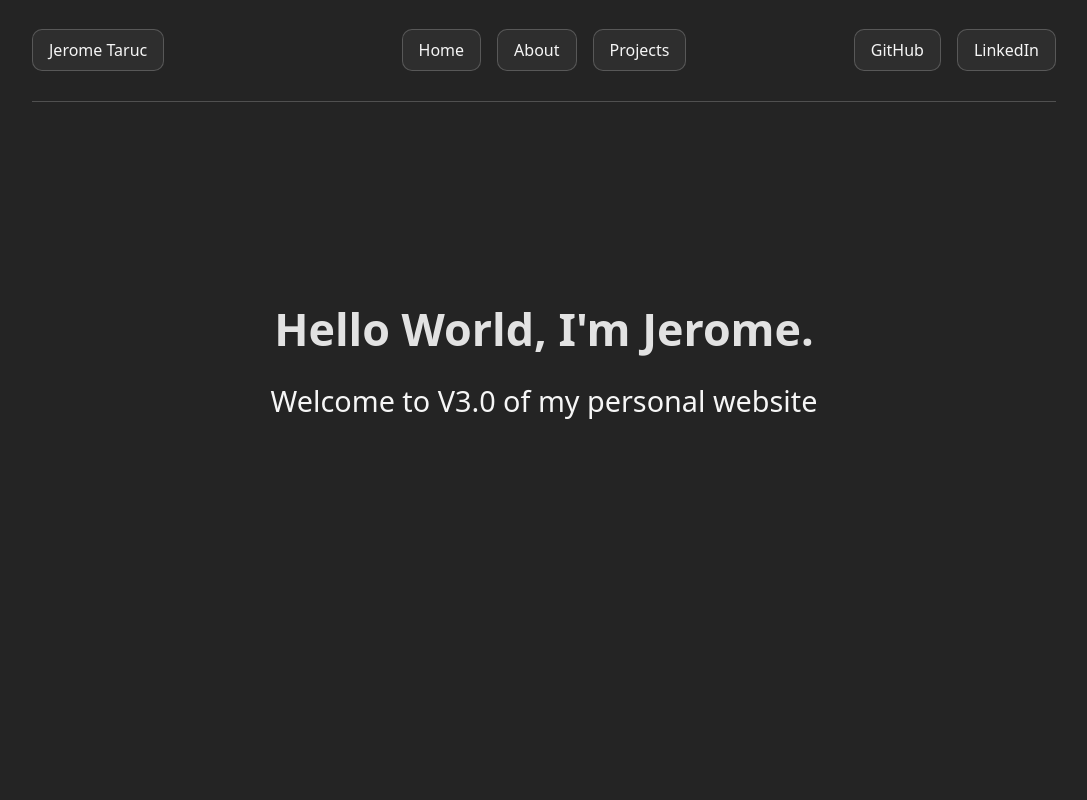
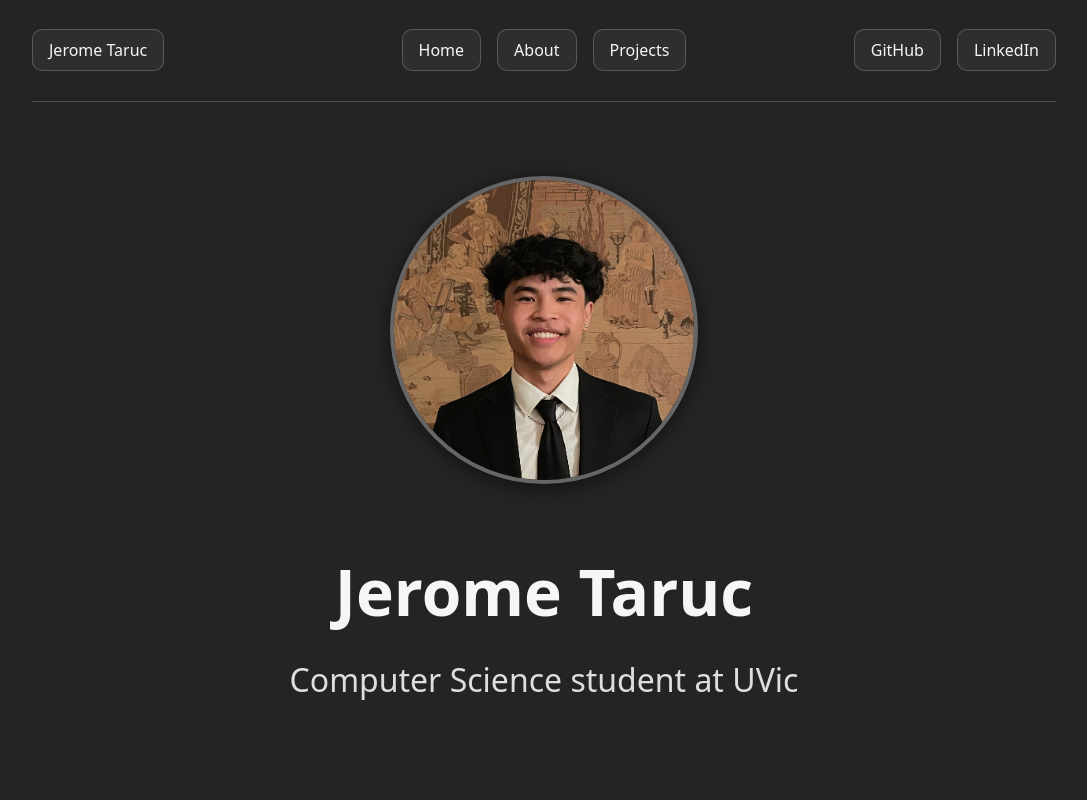
Before and after one commit to jerometaruc/cloud-resume-challenge, a React (Vite) app: page / in a window 1280 px wide. Shown: the top 800 px of the page, without its empty margins (96-1183 px from the left). Built offline with nearby package versions, Linux system fonts and the light colour scheme.

Commit message:
Updated style and formatting in Home.tsx/Home.css

```diff
--- a/src/components/Home.tsx
+++ b/src/components/Home.tsx
@@ -1,11 +1,19 @@
 import React from 'react'
 import '../styles/Home.css'
+import profile_photo from '../assets/profile_photo.jpg';
 
 const Home: React.FC = () => {
     return (
-        <section id="home">
-            <h1>Hello World, I'm Jerome.</h1>
-            <h2>Welcome to V3.0 of my personal website</h2>
+        <section id="home" className="home-section">
+            <div className="home-container">
+                <div className="home-photo">
+                    <img src={profile_photo} alt="Jerome Taruc" />
+                </div>
+                <div className="home-text">
+                    <h1>Jerome Taruc</h1>
+                    <p>Computer Science student at UVic</p>
+                </div>
+            </div>
         </section>
     );
 };
--- a/src/styles/Home.css
+++ b/src/styles/Home.css
@@ -1,21 +1,37 @@
 #home {
-    min-height: 70vh;
-    padding: 4rem 2rem;
+    min-height: 80vh;
+    padding: 8rem 2rem 4rem 2rem;
     display: flex;
-    flex-direction: column;
+    flex-direction: row;
     align-items: center;
     justify-content: center;
-    text-align: center;
+    gap: 4rem;
+    flex-wrap: wrap;
 }
 
-#home h1 {
-    font-size: 2.8rem;
-    font-weight: 600;
+.home-photo img {
+    width: 300px;
+    height: 300px;
+    object-fit: cover;
+    border-radius: 50%;
+    border: 4px solid rgba(255, 255, 255, 0.3);
+    box-shadow: 0 4px 20px rgba(0, 0, 0, 0.5);
+}
+
+.home-text {
+    max-width: 600px;
+}
+
+.home-text h1 {
+    font-size: 4rem;
+    font-weight: 700;
     margin-bottom: 1rem;
+    color: #f6f6f6;
 }
-#home h2 {
-    font-size: 1.8rem;
+
+.home-text p {
+    font-size: 2rem;
     font-weight: 400;
     margin-top: 0;
-    color: #f6f6f6;
+    color: rgba(255, 255, 255, 0.85);
 }
```
Also changed, not shown: src/assets/profile_photo.jpg (added).
